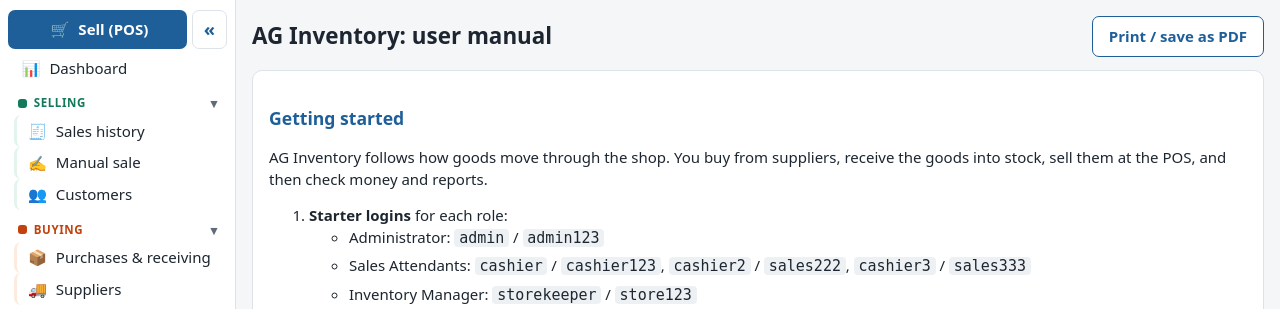
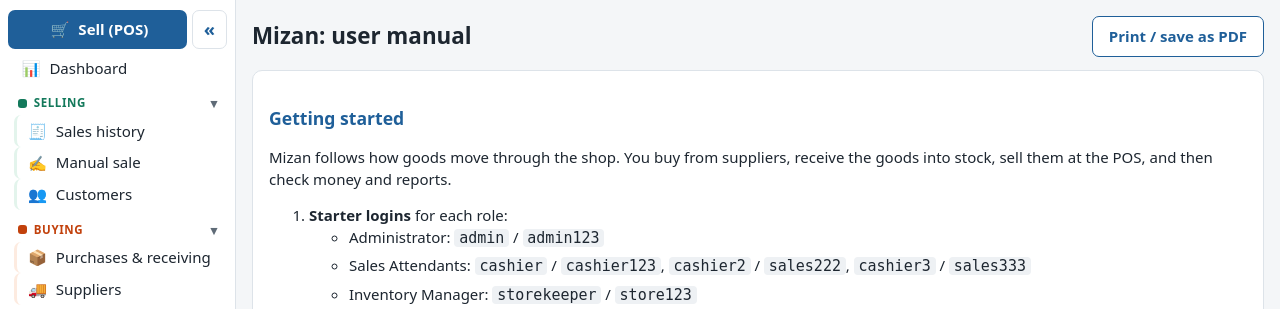
Before and after one commit to AGSoftwareplc/AG_Inventory, a Flask app: page /manual in a window 1280 px wide. Shown: the part 52-361 px from the top of the page. Run offline with Flask 3, Linux system fonts and the light colour scheme; the visitor is signed in with stand-in values (Sample User, id 1); data comes from the database, SQL or seed files in the repository; data that the repository does not hold is empty.

Commit message:
Rename the product from AG Inventory to Mizan
User-visible name only (titles, login page, header tooltip, manual, help,
README/docs, install and start messages). Repo, folder, install paths,
service names and AGINV_* environment variables are unchanged.

Co-Authored-By: Claude Opus 5.5 <noreply@anthropic.com>
Claude-Session: https://claude.ai/code/session_01Ek6kpMUd1bxFxy1k33bvwU

```diff
--- a/app.py
+++ b/app.py
@@ -1,4 +1,4 @@
-"""AG Inventory: start the web app, login and shared page setup.
+"""Mizan: start the web app, login and shared page setup.
 
 Run for development:  python app.py
 Run in the shop:      python serve.py   (uses the Waitress server)
--- a/core.py
+++ b/core.py
@@ -512,7 +512,7 @@ def restore_db(uploaded_path):
     try:
         ok = con.execute("SELECT 1 FROM sqlite_master WHERE name='products'").fetchone()
         if not ok:
-            raise RuleError('This file is not an AG Inventory backup.')
+            raise RuleError('This file is not an Mizan backup.')
     except sqlite3.DatabaseError:
         raise RuleError('This file is not a valid database backup.')
     finally:
--- a/schema.sql
+++ b/schema.sql
@@ -1,4 +1,4 @@
--- AG Inventory database schema (SQLite).
+-- Mizan database schema (SQLite).
 -- Money columns are INTEGER cents. Quantities are REAL (decimal quantities allowed).
 PRAGMA foreign_keys = ON;
 
--- a/serve.py
+++ b/serve.py
@@ -1,4 +1,4 @@
-"""Start AG Inventory for daily use in the shop (Waitress server).
+"""Start Mizan for daily use in the shop (Waitress server).
 
 Other computers, tablets and phones on the same Wi-Fi open http://<this-PC-IP>:5000
 """
@@ -20,7 +20,7 @@ if __name__ == '__main__':
         s.close()
     except OSError:
         ip = '127.0.0.1'
-    print('AG Inventory is running.')
+    print('Mizan is running.')
     print(f'  On this computer:      http://localhost:{port}')
     print(f'  Other devices (Wi-Fi): http://{ip}:{port}')
     print('Keep this window open. Press Ctrl+C to stop.')
--- a/templates/_help.html
+++ b/templates/_help.html
@@ -1,7 +1,7 @@
 {# User manual. Each <section> is one Help topic; the pop-up shows the topic for the current page. #}
 <section id="help-start" data-title="Getting started">
 <h2>Getting started</h2>
-<p>AG Inventory follows how goods move through the shop. You buy from suppliers, receive the goods into stock, sell them at the POS, and then check money and reports.</p>
+<p>Mizan follows how goods move through the shop. You buy from suppliers, receive the goods into stock, sell them at the POS, and then check money and reports.</p>
 <ol>
   <li><b>Starter logins</b> for each role:
     <ul><li>Administrator: <code>admin</code> / <code>admin123</code></li>
--- a/templates/base.html
+++ b/templates/base.html
@@ -3,7 +3,7 @@
 <head>
 <meta charset="utf-8">
 <meta name="viewport" content="width=device-width, initial-scale=1">
-<title>{% block title %}{{ setting('shop_name') }}{% endblock %} · AG Inventory</title>
+<title>{% block title %}{{ setting('shop_name') }}{% endblock %} · Mizan</title>
 <link rel="stylesheet" href="{{ url_for('static', filename='style.css') }}">
 <link rel="icon" href="{{ url_for('static', filename='favicon.ico') }}?v=3" sizes="any">
 <link rel="icon" type="image/png" href="{{ url_for('static', filename='favicon.png') }}?v=3">
@@ -70,7 +70,7 @@
   <div class="group g-help"><a href="#" onclick="openHelp();return false" title="Help / user manual"><span class="ic">❓</span><span class="lb">Help / user manual</span></a></div>
   <div class="group mobile-user"><div class="gtitle">{{ g.user.full_name }}</div>
     <a href="{{ url_for('auth.password') }}">Change password</a><a href="{{ url_for('auth.logout') }}">Log out</a></div>
-  <div class="poweredby" title="AG Inventory by AG Software PLC"><img src="{{ url_for('static', filename='ag-mark.png') }}?v=3" alt=""><span class="lb">Powered by <b>AG Software</b></span></div>
+  <div class="poweredby" title="Mizan by AG Software PLC"><img src="{{ url_for('static', filename='ag-mark.png') }}?v=3" alt=""><span class="lb">Powered by <b>AG Software</b></span></div>
 </aside>
 <script>
 // menu groups remember whether they are open; the current page's group is always open.
--- a/templates/login.html
+++ b/templates/login.html
@@ -3,7 +3,7 @@
 <div class="glow g1"></div><div class="glow g2"></div><div class="glow g3"></div>
 <div class="logincard">
   <img src="{{ url_for('static', filename='ag-mark.png') }}?v=3" alt="AG Software" class="loginlogo">
-  <h1>AG <span>Inventory</span></h1>
+  <h1><span>Mizan</span></h1>
   <p class="tagline">Smart stock. Bright business.</p>
   <form method="post">{{ csrf() }}
     <p><label>Username</label><input name="username" autofocus required autocomplete="username"></p>
--- a/templates/manual.html
+++ b/templates/manual.html
@@ -1,5 +1,5 @@
 {% extends 'base.html' %}{% block title %}User manual{% endblock %}
 {% block content %}
-<div class="head"><h1>AG Inventory: user manual</h1><button class="light noprint" onclick="window.print()">Print / save as PDF</button></div>
+<div class="head"><h1>Mizan: user manual</h1><button class="light noprint" onclick="window.print()">Print / save as PDF</button></div>
 <div class="card manual">{% include '_help.html' %}</div>
 {% endblock %}
```
Also changed, not shown: docs/SRS_v1.1_update.md (+1 -1 lines), docs/TECH_STACK.md (+2 -2 lines), README.md, 2 other files.
